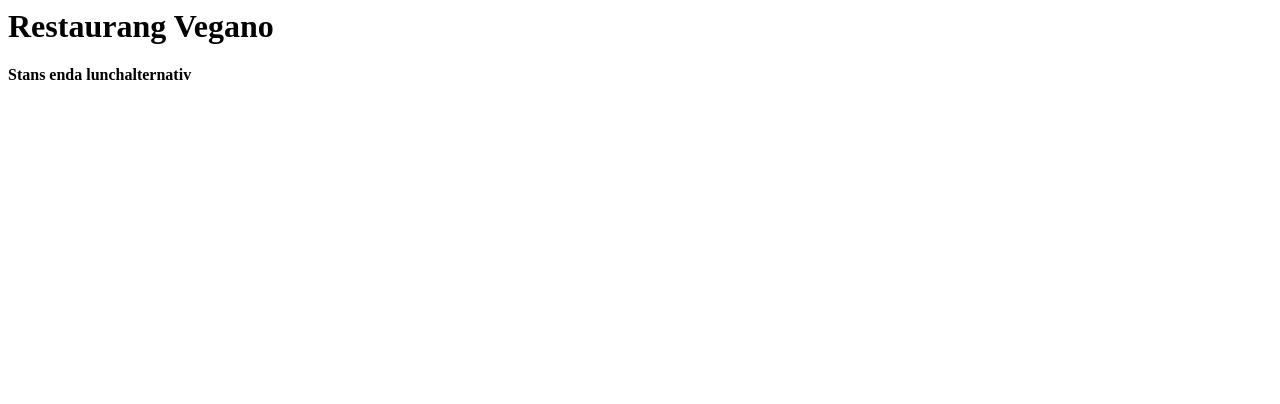
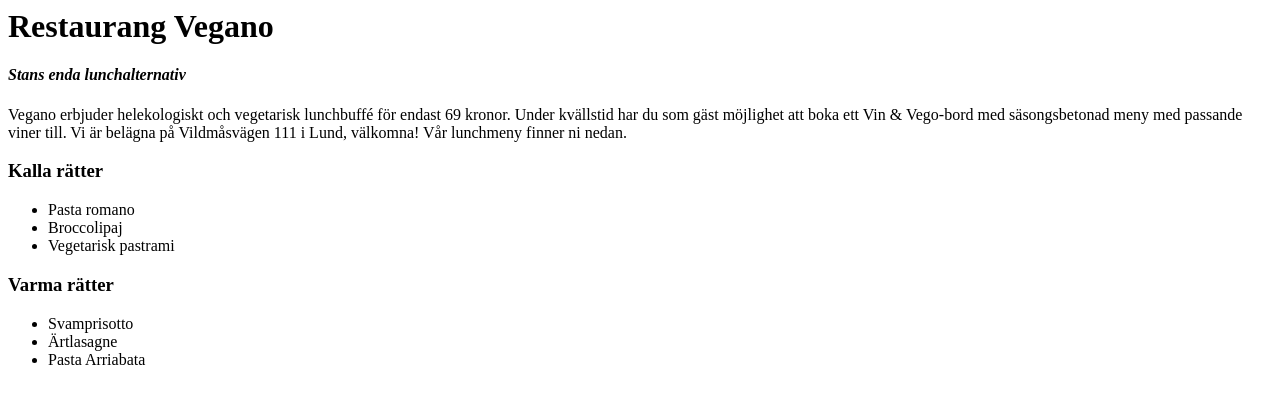
Before and after one commit to Tibbelit/DA120A, a PHP site: page /exercises/1/Text/ex1.html in a window 1280 px wide. Shown: the top 404 px of the page. Run offline with PHP 8.4, Linux system fonts and the light colour scheme.

Commit message:
Added content and changes to Text-tutorial

```diff
--- a/exercises/1/Text/ex1.html
+++ b/exercises/1/Text/ex1.html
@@ -1,7 +1,22 @@
 <head>
+    <meta charset="UTF-8">
     <title>Restaurang Vegano</title>
 </head>
 <body>
     <h1>Restaurang Vegano</h1>
-    <h4>Stans enda lunchalternativ</h4>
+    <h4><i>Stans enda lunchalternativ</i></h4>
+    <p>Vegano erbjuder helekologiskt och vegetarisk lunchbuffé för endast 69 kronor. Under kvällstid har du som gäst möjlighet att boka ett Vin & Vego-bord med säsongsbetonad meny med passande viner till. Vi är belägna på Vildmåsvägen 111 i Lund, välkomna! Vår lunchmeny finner ni nedan.</p>
+
+    <h3>Kalla rätter</h3>
+    <ul>
+        <li>Pasta romano</li>
+        <li>Broccolipaj</li>
+        <li>Vegetarisk pastrami</li>
+    </ul>
+    <h3>Varma rätter</h3>
+    <ul>
+        <li>Svamprisotto</li>
+        <li>Ärtlasagne</li>
+        <li>Pasta Arriabata</li>
+    </ul>
 </body>
```
Also changed, not shown: exercises/1/Text/index.php (+26 -2 lines).
